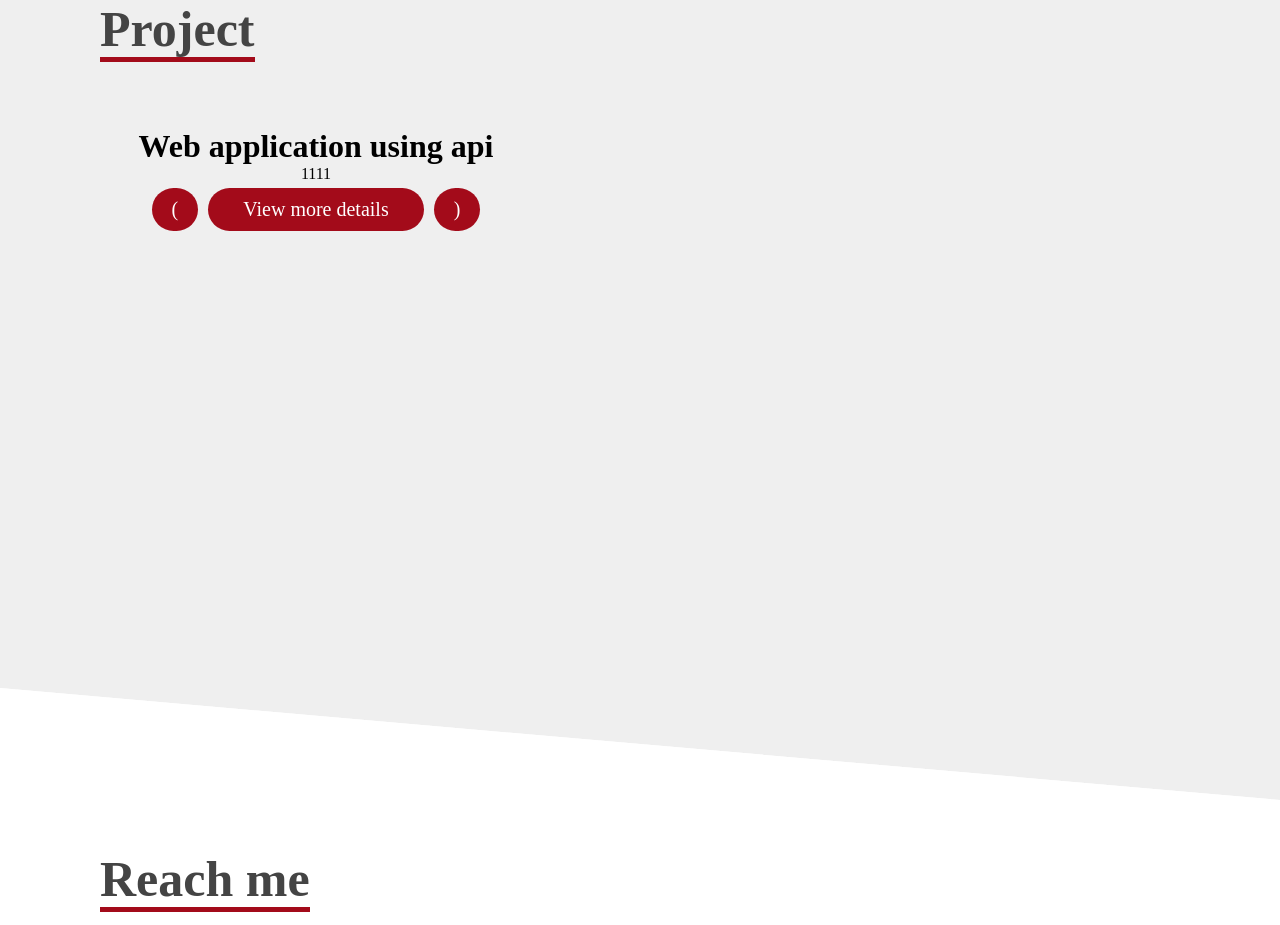
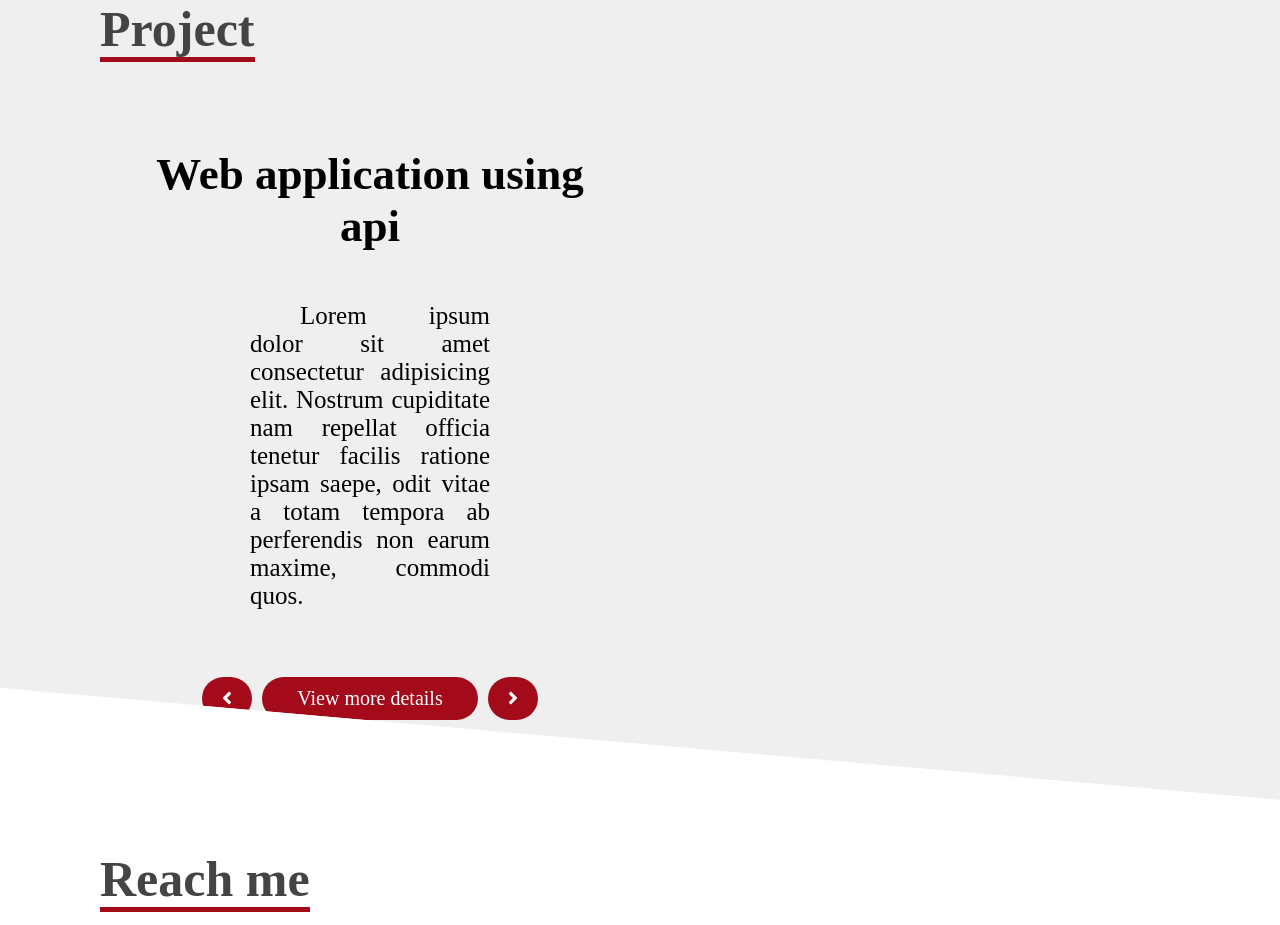
Before and after one commit to dailedreamer/allandailevida, a Vue app: page /#/ in a window 1280 px wide. Shown: the part 2000-2925 px from the top of the page. Built offline with nearby package versions, Linux system fonts and the light colour scheme.

Commit message:
[PROJECT] Added : Initial design and left side content

```diff
--- a/package.json
+++ b/package.json
@@ -8,6 +8,9 @@
     "lint": "vue-cli-service lint"
   },
   "dependencies": {
+    "@fortawesome/fontawesome-svg-core": "^1.2.35",
+    "@fortawesome/free-solid-svg-icons": "^5.15.3",
+    "@fortawesome/vue-fontawesome": "^2.0.2",
     "core-js": "^3.13.0",
     "vue": "^2.6.11",
     "vue-router": "^3.2.0",
--- a/src/assets/icons.js
+++ b/src/assets/icons.js
@@ -2,12 +2,14 @@ import Vue from "vue";
 
 import { library } from "@fortawesome/fontawesome-svg-core";
 import {
-	faTruck,
+	faAngleLeft,
+	faAngleRight,
 } from "@fortawesome/free-solid-svg-icons";
 import { FontAwesomeIcon } from "@fortawesome/vue-fontawesome";
 
 library.add(
-	faTruck,
+	faAngleLeft,
+	faAngleRight,
 );
 
 Vue.component("font-awesome-icon", FontAwesomeIcon);
--- a/src/assets/sass/Module/project.scss
+++ b/src/assets/sass/Module/project.scss
@@ -50,9 +50,28 @@
     .project-system__details
     {
         float: left;
-        width: 40%;
+        width: 50%;
         padding: 0 30px 0 30px;
         text-align: center;
+        transition: 1s ease-in-out;
+
+        .header-tag__title
+        {
+            font-size: 45px;
+            padding-bottom: 50px;
+            padding-top: 20px;
+            transition: 1s ease-in-out;
+        }
+
+        .header-tag__details
+        {
+            font-size: 25px;
+            text-align: justify;
+            height: 370px;
+            padding: 0 120px 0 120px ;
+            text-indent: 2em;
+            transition: 1s ease-in-out;
+        }
 
         .project--listButton
         {
@@ -63,7 +82,6 @@
 
             .btn-Project--viewDetails
             {
-
                 margin: 5px;
                 background-color: $red;
                 padding: 10px 35px 10px 35px;
@@ -71,24 +89,18 @@
                 color: white;
                 border-radius: 30px;
                 text-decoration: none;
-
-
-                :hover
-                {
-                    background-color: $black;
-                }
-
                 img
                 {
                     color: white;
                     background-color: white;
                 }
-
+            }:hover
+                {
+                    background-color: $black;
                 }
 
             .btn-Project--viewSide
             {
-
                 margin: 5px;
                 background-color: $red;
                 padding: 10px 20px 10px 20px;
@@ -97,20 +109,28 @@
                 border-radius: 30px;
                 text-decoration: none;
                 margin: 5px;
-
-                :hover
+            }:hover
                 {
                     background-color: $black;
                 }
         }
     }
+
+    #project-system__details
+    {
+        transition: all 1s ease;
+    }
+
+    #project-system__details.ease
+    {
+        transition: all 1s ease;
     }
 
 
     .project-system__image
     {
         float: right;
-        width: 60%;
+        width: 50%;
         padding: 0 30px 0 30px;
         text-align: center;
     }
--- a/src/components/Project.vue
+++ b/src/components/Project.vue
@@ -9,23 +9,22 @@
 
         <div class="project-system__details">
 
-            <h1>{{projectName}}</h1>
-
-            <p>{{projectDetails}}</p>
-
+            <h1 class="header-tag__title">{{projectName}}</h1>
+            <p class="header-tag__details">{{projectDetails}}</p>
             <div class="project--listButton">
                 <div class="btn-Project--viewSide" @click="clickProjectNameNext(projectNameValue -= 1)">
-                    (
+                    <font-awesome-icon icon="angle-left" class="icon" />
                 </div>
                 <div class="btn-Project--viewDetails">
                     View more details
                 </div>
                 <div class="btn-Project--viewSide" @click="clickProjectNameNext(projectNameValue += 1)">
-                    )
+                    <font-awesome-icon icon="angle-right" class="icon" />
                 </div>
             </div>
 
         </div>
+
 
         <div class="project-system__image">
 
@@ -50,12 +49,14 @@ export default {
                 "Personal Webpage",
                 "Simple Game"],
             projectDetailsList: [
-                "1111",
-                "2222",
-                "3333",
-                "4444",
-                "55555"],
+                "Lorem ipsum dolor sit amet consectetur adipisicing elit. Nostrum cupiditate nam repellat officia tenetur facilis ratione ipsam saepe, odit vitae a totam tempora ab perferendis non earum maxime, commodi quos.",
+                "Lorem ipsum dolor sit amet consectetur adipisicing elit. Nostrum cupiditate nam repellat officia tenetur facilis ratione ipsam saepe, odit vitae a totam tempora ab perferendis non earum maxime, commodi quos.",
+                "Lorem ipsum dolor sit amet consectetur adipisicing elit. Nostrum cupiditate nam repellat officia tenetur facilis ratione ipsam saepe, odit vitae a totam tempora ab perferendis non earum maxime, commodi quos.Lorem ipsum dolor sit amet consectetur adipisicing elit. Nostrum cupiditate nam repellat officia tenetur facilis ratione ipsam saepe, odit vitae a totam tempora ab perferendis non earum maxime, commodi quos.",
+                "Lorem ipsum dolor sit amet consectetur adipisicing elit. Nostrum cupiditate nam repellat officia tenetur facilis ratione ipsam saepe, odit vitae a totam tempora ab perferendis non earum maxime, commodi quos.",
+                "Lorem ipsum dolor sit amet consectetur adipisicing elit. Nostrum cupiditate nam repellat officia tenetur facilis ratione ipsam saepe, odit vitae a totam tempora ab perferendis non earum maxime, commodi quos.Lorem ipsum dolor sit amet consectetur adipisicing elit. Nostrum cupiditate nam repellat officia tenetur facilis ratione ipsam saepe, odit vitae a totam tempora ab perferendis non earum maxime, commodi quos.",
+                ],
             projectNameValue: 0,
+            //EFFECTS
         };
     },
     mounted() {
--- a/src/main.js
+++ b/src/main.js
@@ -5,8 +5,7 @@ import store from "./store";
 
 Vue.config.productionTip = false;
 
-import "./assets/icons.js";
-
+import "./assets/icons.js"
 new Vue({
   router,
   store,
```
Also changed, not shown: 1 other file (tests, documents, lock files or other folders). Lines whose indentation alone changed are shown as unchanged.
